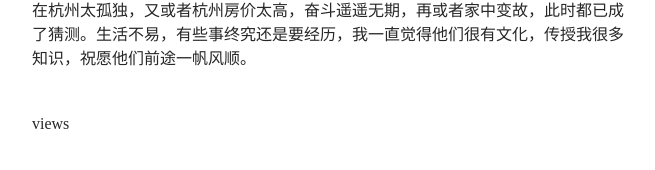
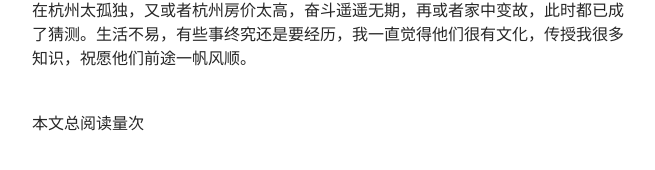
Before and after one commit to yrir/oldyuan.com, a Jekyll site: the page built from _posts/2018-12-31-01.md, in a window 1280 px wide. Shown: the part 353-523 px from the top of the page, without its empty margins (308-963 px from the left). Built offline with Jekyll 4.4.1, drawn with Linux system fonts in a browser that asks for light colours; some web fonts are replaced; comment, search, counter and statistics services are not loaded.

Commit message:
Update post.html

```diff
--- a/_layouts/post.html
+++ b/_layouts/post.html
@@ -22,4 +22,6 @@ layout: default
 
 <!-来源不蒜子计数->
 <script async src="//busuanzi.ibruce.info/busuanzi/2.3/busuanzi.pure.mini.js"></script>
-<span id="busuanzi_container_site_pv"><span id="busuanzi_value_site_pv"></span>views</span>
+<span id="busuanzi_container_page_pv">
+  本文总阅读量<span id="busuanzi_value_page_pv"></span>次
+</span>
```
